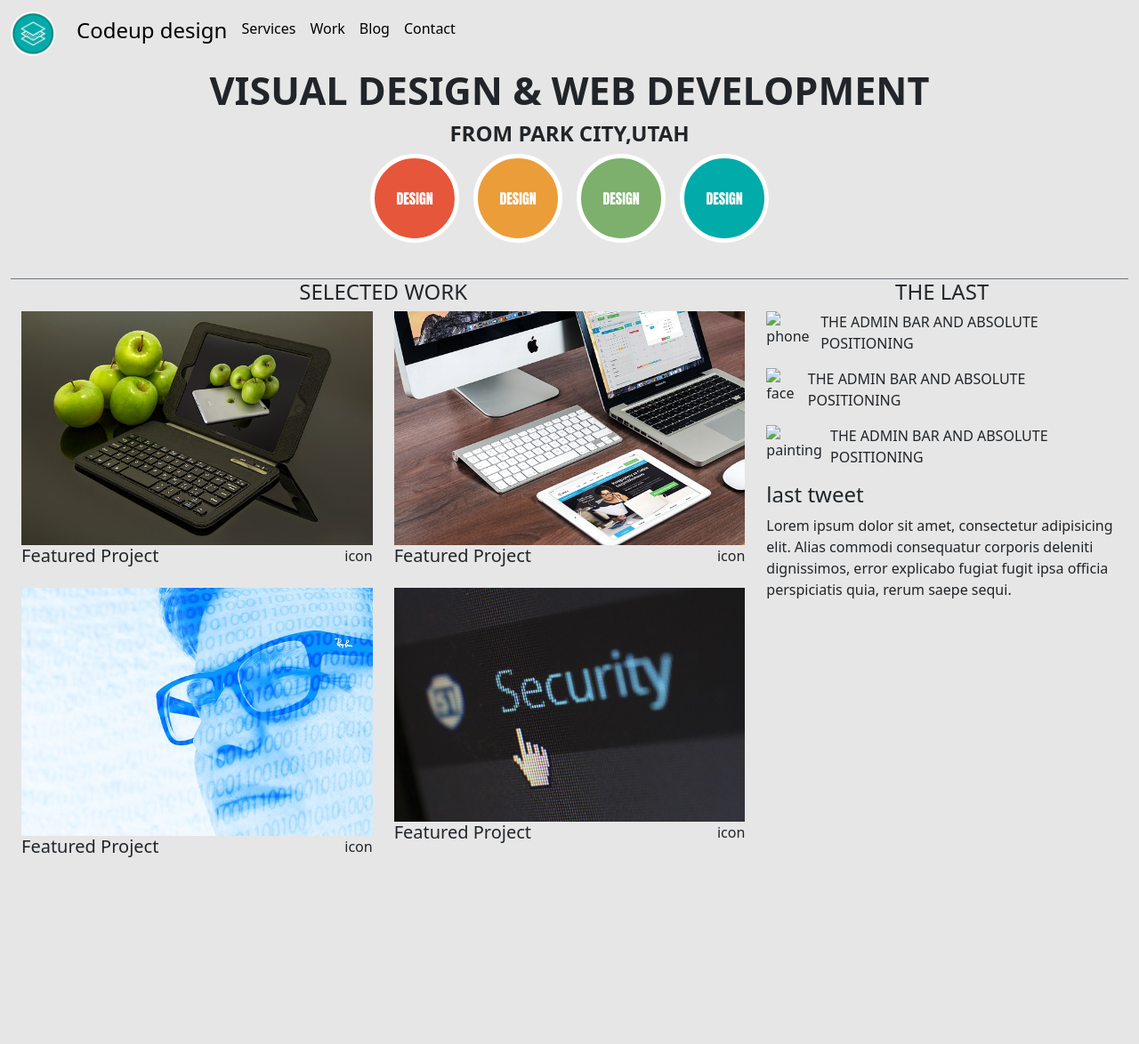
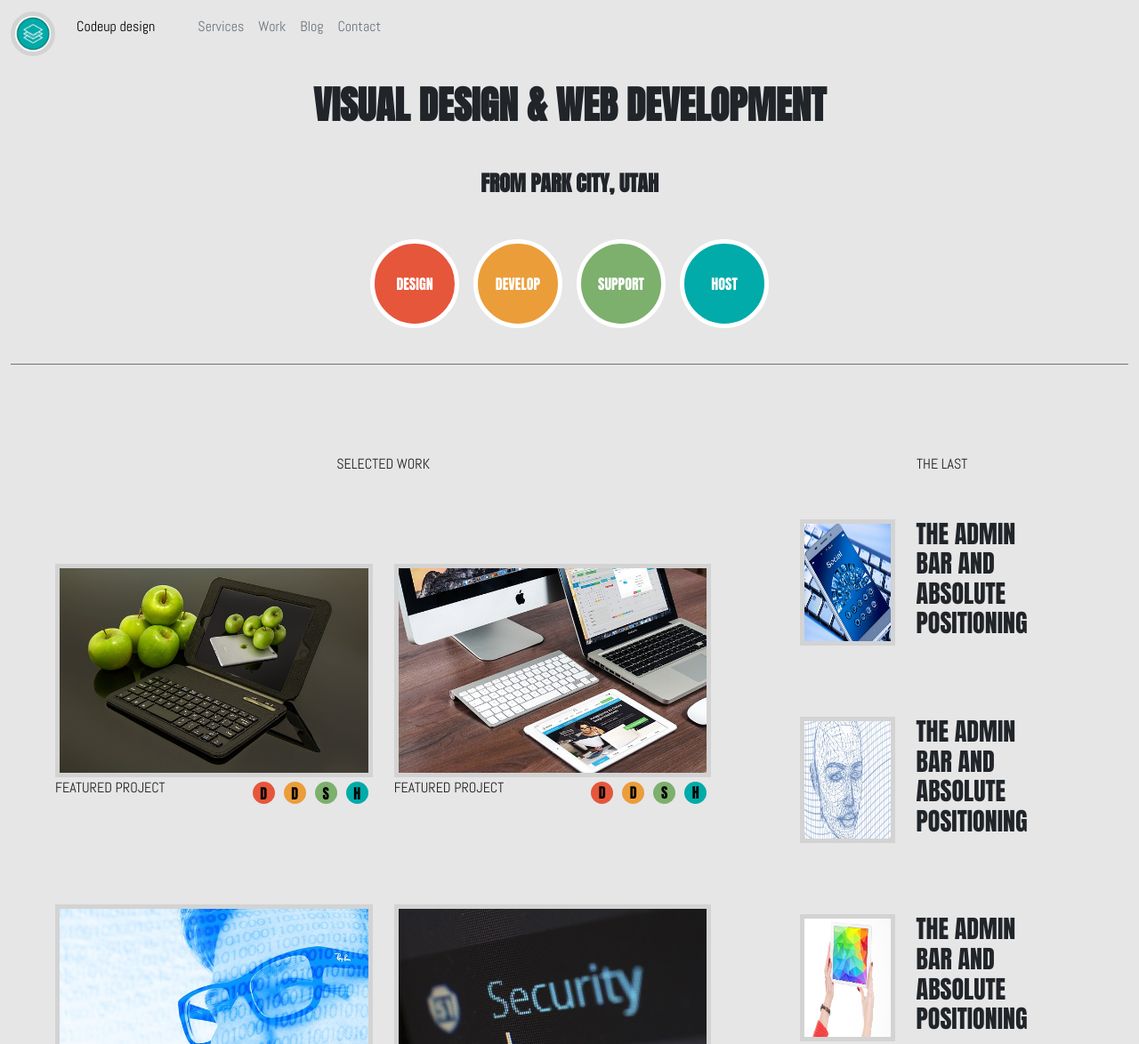
Before and after one commit to KurtBeau-and-bros/Codeup-design-project, a plain HTML site: page index.html in a window 1280 px wide. Shown: the top 1174 px of the page at 89% size. Before the commit the page ends 965 px from the top, so only its background shows below. Drawn offline with nearby package versions, Linux system fonts and the light colour scheme.

Commit message:
finished codeup desgin project

```diff
--- a/custom.css
+++ b/custom.css
@@ -5,6 +5,12 @@
     --blue: #00ABA9;
     --white: #f0f0f0;
     --grey: #e6e6e6
+}
+body {
+    font-family: 'Abel', sans-serif;
+}
+h1,h2,h3,h4,h5,h6 {
+    font-family: 'Anton', sans-serif;
 }
 header{
     background-color:#e6e6e6 ;
@@ -61,12 +67,15 @@ font-size: 1.5rem;
 
 }
 
-@media screen and (max-width: 768px) {
+@media screen and (max-width: 992px) {
     .circles-wrapper {
         width: 300px;
     }
     .hidden-on-mobile {
         display: none;
+    }
+    .margin {
+       margin: 50px;
     }
 }
 
@@ -74,3 +83,59 @@ font-size: 1.5rem;
     margin: 4em;
 
 }
+
+.last-image {
+    width: 30px;
+    aspect-ratio: 1/1;
+
+}
+
+.circle-sm {
+    height: 25px;
+    width: 25px;
+    background-color: #818181;
+    display: flex;
+    align-items: center;
+    justify-content: center;
+    font-family: 'Anton', sans-serif;
+    border-radius: 50%;
+    text-transform: uppercase;
+    color: #000000;
+    margin: 5px;
+}
+
+.circle-sm.red {
+    background-color: #E6563B;
+}
+.circle-sm.yellow {
+    background-color: #EB9D3A;
+}
+.circle-sm.green {
+    background-color: #7CB06C;
+}
+.circle-sm.blue {
+    background-color: #00ABA9;
+}
+.margin {
+    margin-top: 50px;
+    margin-bottom: 100px;
+
+}
+.margin-last {
+    margin-top: 50px;
+    margin-bottom: 50px;
+
+}
+.pc {
+    padding: 50px;
+}
+img{
+    border: lightgrey solid 5px;
+    object-fit: fill;
+}
+.m-b-l {
+    margin-bottom: 80px;
+}
+.m-b-f {
+    margin-bottom: 60px;
+}
--- a/index.html
+++ b/index.html
@@ -26,19 +26,20 @@
                 <div class="collapse navbar-collapse" id="navbarSupportedContent">
                     <ul class="navbar-nav me-auto mb-2 mb-lg-0">
                         <li class="nav-item">
-                            <a class="nav-link active" aria-current="page" href="#"><h4>Codeup design</h4></a>
+                            <a class="nav-link active" aria-current="page" href="#"><p>Codeup design</p></a>
+                        </li>
+                        <div class="px-3"></div>
+                        <li class="nav-item">
+                            <a class="nav-link active text-secondary" aria-current="page" href="#">Services</a>
                         </li>
                         <li class="nav-item">
-                            <a class="nav-link active" aria-current="page" href="#">Services</a>
+                            <a class="nav-link active text-secondary" href="#">Work</a>
                         </li>
                         <li class="nav-item">
-                            <a class="nav-link active" href="#">Work</a>
+                            <a class="nav-link active text-secondary" aria-current="page" href="#">Blog</a>
                         </li>
                         <li class="nav-item">
-                            <a class="nav-link active" aria-current="page" href="#">Blog</a>
-                        </li>
-                        <li class="nav-item">
-                            <a class="nav-link active" href="#">Contact</a>
+                            <a class="nav-link active text-secondary" href="#">Contact</a>
                         </li>
                         <ul class="dropdown-menu">
                             <li><a class="dropdown-item" href="#">Pizza</a></li>
@@ -58,83 +59,146 @@
 <main class="container-fluid mainBG cv-hero align-item-center">
     <div class="row">
         <div class="col text-center">
-            <h1 class="text-uppercase fw-bold py-10"> visual design & web development</h1>
-            <h2 class="text-uppercase fw-bold py-10">From park city,utah</h2>
+            <h1 class="text-uppercase fw-bold py-10 mt-3"> visual design & web development</h1>
+            <h2 class="text-uppercase fw-bold py-10 m-5">From park city, utah</h2>
         </div>
     </div>
     <div class="d-flex justify-content-center gap-3 circles-wrapper">
         <!--  icons  -->
         <div class="circle red">
-            <span>Design</span>
+            <span>DESIGN</span>
         </div>
         <div class="circle yellow">
-            <span>Design</span>
+            <span>DEVELOP</span>
         </div>
         <div class="circle green">
-            <span>Design</span>
+            <span>SUPPORT</span>
         </div>
         <div class="circle blue">
-            <span>Design</span>
+            <span>HOST</span>
         </div>
         <!--  icon end  -->
 
     </div>
+    <div class="hidden-on-mobile">
     <div class="d-flex justify-content-center mt-4 border-bottom border-1 pb-3 border-line border-secondary">
+    </div>
         <div class="col-lg-3 col-sm-12">
         </div>
     </div>
     <section class="container-fluid">
         <div class="row">
-            <div class="col-lg-8">
-                <h4 class="text-uppercase text-center">Selected Work</h4>
+            <div class="col-lg-8 pc">
+                <div class="margin">
+                <p class="text-uppercase text-center">Selected Work</p>
+            </div>
                 <div class="row row-gap-4">
-                    <div class="col-md-6 col-sm-12">
+                    <div class="col-md-6 col-sm-12 m-b-f">
                         <img src="images/apple-ipad.jpg" class="card-img-top" alt="img1">
-                        <div class="card-body d-flex justify-content-between">
-                            <h5 class="card-title">Featured Project</h5>
-                            <p class="card-text">icon</p>
+                        <div class="card-body d-flex mb-4 justify-content-between">
+                            <span class="card-title">FEATURED PROJECT</span>
+                            <div class="card-text d-flex">
+                                <div class="circle-sm red">
+                                    <span>D</span>
+                                </div>
+                                <div class="circle-sm yellow">
+                                    <span>D</span>
+                                </div>
+                                <div class="circle-sm green">
+                                    <span>S</span>
+                                </div>
+                                <div class="circle-sm blue">
+                                    <span>H</span>
+                                </div>
+                            </div>
                         </div>
                     </div>
                     <div class="col-md-6 col-sm-12">
                         <img src="images/macbook.jpg" class="card-img-top" alt="img1">
-                        <div class="card-body d-flex justify-content-between">
-                            <h5 class="card-title">Featured Project</h5>
-                            <p class="card-text">icon</p>
+                        <div class="card-body d-flex mb-4 justify-content-between">
+                            <span class="card-title">FEATURED PROJECT</span>
+                            <div class="card-text d-flex">
+                                <div class="circle-sm red">
+                                    <span>D</span>
+                                </div>
+                                <div class="circle-sm yellow">
+                                    <span>D</span>
+                                </div>
+                                <div class="circle-sm green">
+                                    <span>S</span>
+                                </div>
+                                <div class="circle-sm blue">
+                                    <span>H</span>
+                                </div>
+                            </div>
                         </div>
                     </div>
                     <div class="col-md-6 col-sm-12">
                         <img src="images/man.jpg" class="card-img-top" alt="img1">
-                        <div class="card-body d-flex justify-content-between">
-                            <h5 class="card-title">Featured Project</h5>
-                            <p class="card-text">icon</p>
+                        <div class="card-body d-flex mb-4 justify-content-between">
+                            <span class="card-title">FEATURED PROJECT</span>
+                            <div class="card-text d-flex">
+                                <div class="circle-sm red">
+                                    <span>D</span>
+                                </div>
+                                <div class="circle-sm yellow">
+                                    <span>D</span>
+                                </div>
+                                <div class="circle-sm green">
+                                    <span>S</span>
+                                </div>
+                                <div class="circle-sm blue">
+                                    <span>H</span>
+                                </div>
+                            </div>
                         </div>
                     </div>
                     <div class="col-md-6 col-sm-12">
                         <img src="images/security.jpg" class="card-img-top" alt="img1">
-                        <div class="card-body d-flex justify-content-between">
-                            <h5 class="card-title">Featured Project</h5>
-                            <p class="card-text">icon</p>
+                        <div class="card-body d-flex mb-4 justify-content-between">
+                            <span class="card-title">FEATURED PROJECT</span>
+                            <div class="card-text d-flex">
+                                <div class="circle-sm red">
+                                    <span>D</span>
+                                </div>
+                                <div class="circle-sm yellow">
+                                    <span>D</span>
+                                </div>
+                                <div class="circle-sm green">
+                                    <span>S</span>
+                                </div>
+                                <div class="circle-sm blue">
+                                    <span>H</span>
+                                </div>
+                            </div>
                         </div>
                     </div>
                 </div>
             </div>
-            <div class="col-lg-4 hidden-on-mobile">
-                <h4 class="text-uppercase text-center">the last</h4>
-                <div class="d-flex flex-column">
-                    <div class="d-flex">
-                        <img src="" alt="phone"> <p class="text-uppercase"> the admin bar and absolute positioning</p>
+            <div class="col-lg-4 hidden-on-mobile pc">
+                <div class="margin-last">
+                <p class="text-uppercase text-center">the last</p>
+            </div>
+                <div class="d-flex flex-column ">
+                    <div class="d-flex col-lg-4 m-b-l">
+                        <img class="card-img" src="images/mobile-phone.jpg" alt="phone">
+                        <h3 class="px-4 text-uppercase">
+                            the admin bar and absolute positioning
+                        </h3>
                     </div>
 
-                    <div class="d-flex">
-                        <img src="" alt="face"> <p class="text-uppercase"> the admin bar and absolute positioning</p>
+                    <div class="d-flex col-lg-4 m-b-l">
+                        <img class="card-img" src="images/head.jpg" alt="face">
+                        <h3 class="px-4 text-uppercase"> the admin bar and absolute positioning</h3>
                     </div>
 
-                    <div class="d-flex">
-                        <img src="" alt="painting"> <p class="text-uppercase"> the admin bar and absolute positioning</p>
+                    <div class="d-flex col-lg-4 m-b-l">
+                        <img class="card-img" src="images/ipad.jpg" alt="painting">
+                        <h3 class="px-4 text-uppercase"> the admin bar and absolute positioning</h3>
                     </div>
 
-                    <div>
-                        <h4>last tweet</h4>
+                    <div class="d-flex flex-column">
+                        <span>LAST TWEET</span>
                         <p>Lorem ipsum dolor sit amet, consectetur adipisicing elit.
                             Alias commodi consequatur corporis deleniti dignissimos,
                             error explicabo fugiat fugit ipsa officia perspiciatis quia,
```
Also changed, not shown: images/head.jpg (added), images/ipad.jpg (added), images/mobile-phone.jpg (added).
